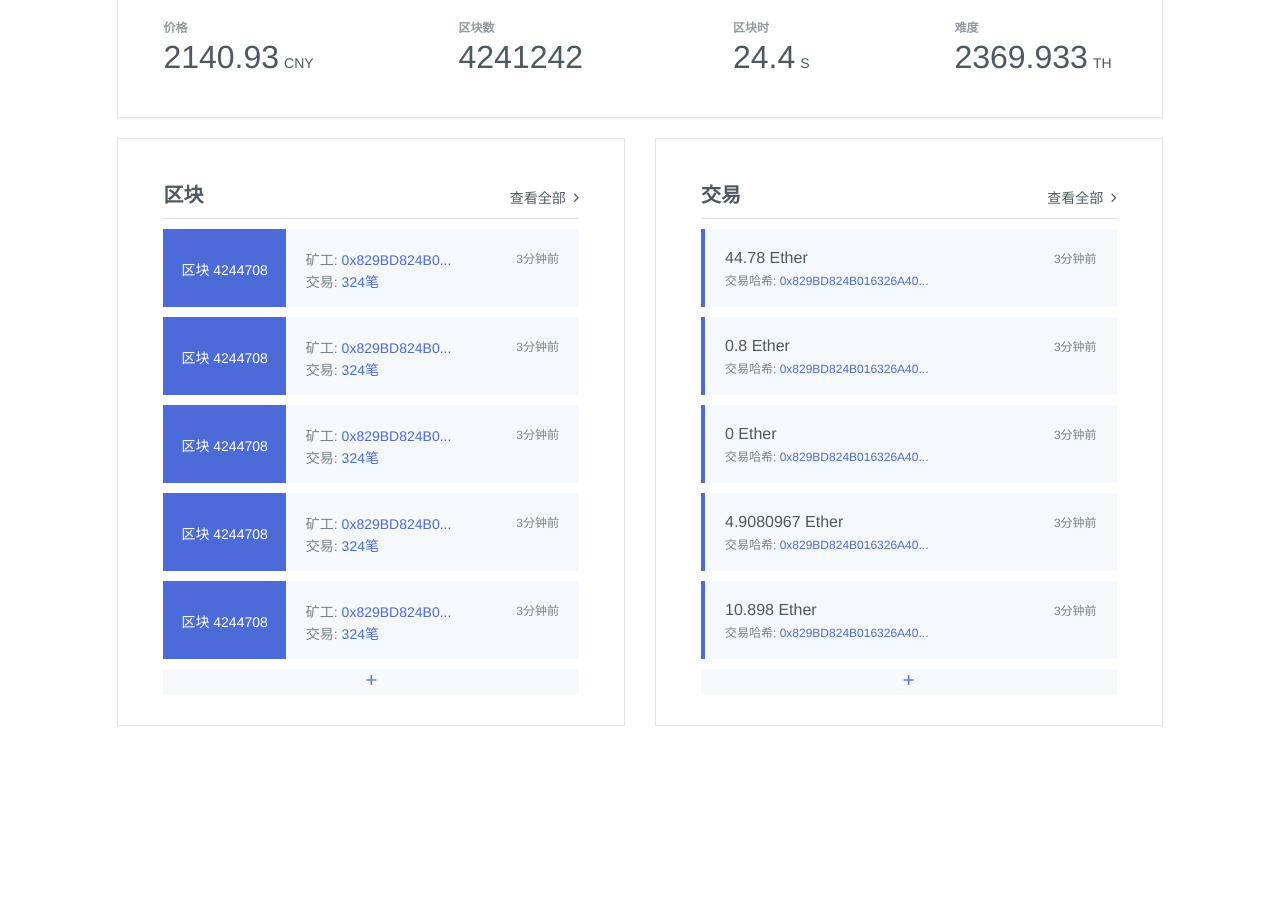
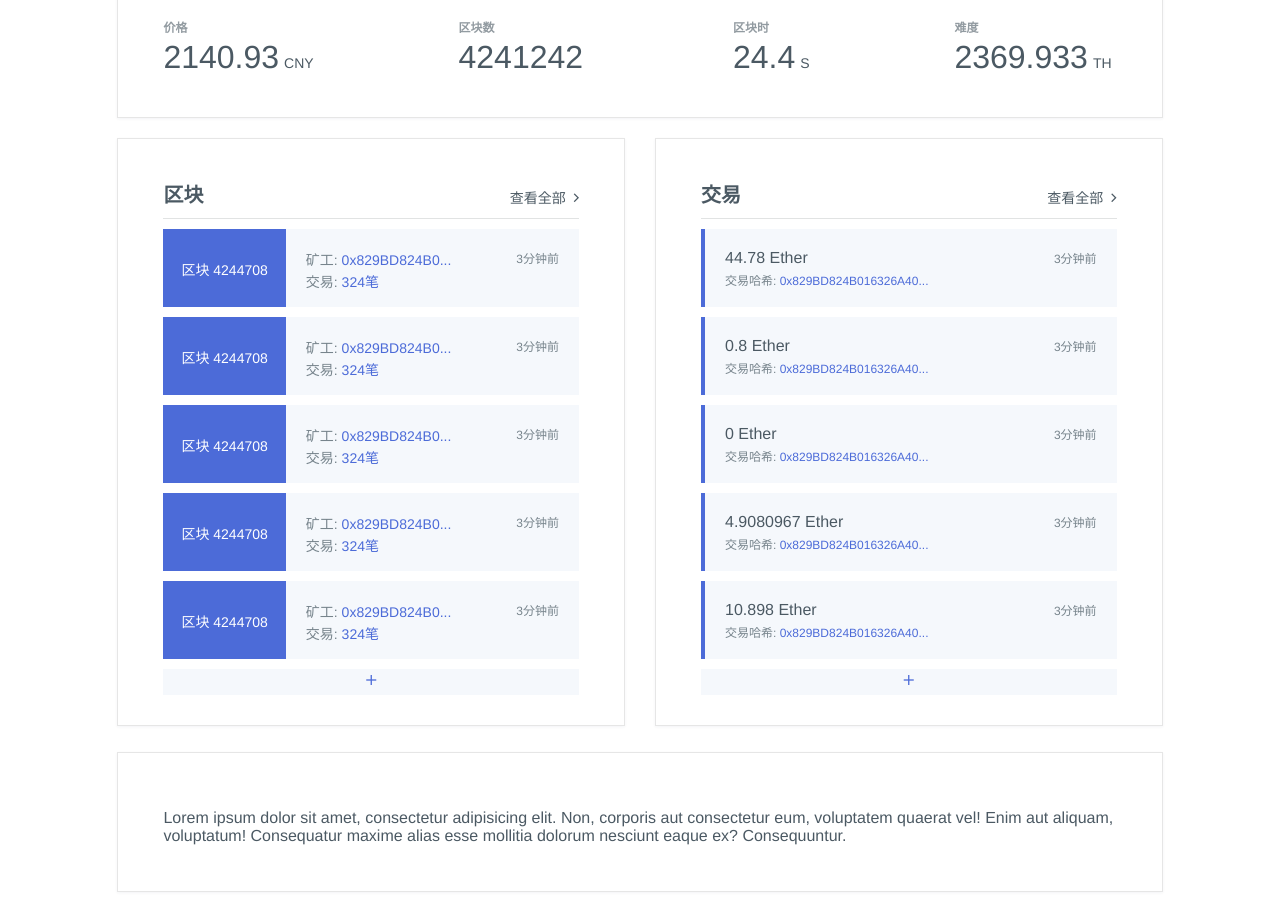
Before and after one commit to liucsny/Eth_vue, a Vue app in the folder etherchain/: page /#/ in a window 1280 px wide. Shown: the part 200-1102 px from the top of the page. Before the commit the page ends 926 px from the top, so only its background shows below. Built offline with nearby package versions, Linux system fonts and the light colour scheme.

Commit message:
add cardCarousel

```diff
--- a/etherchain/package.json
+++ b/etherchain/package.json
@@ -38,7 +38,7 @@
     "ora": "^1.2.0",
     "rimraf": "^2.6.0",
     "sass-loader": "^6.0.6",
-    "semver": "^5.3.0",
+    "semver": "^5.4.1",
     "shelljs": "^0.7.6",
     "url-loader": "^0.5.8",
     "vue-loader": "^13.0.4",
--- a/etherchain/src/components/Home.vue
+++ b/etherchain/src/components/Home.vue
@@ -54,12 +54,18 @@
         </div>
       </div>
     </div>
+    <app-cardCarousel></app-cardCarousel>
   </div>
 </template>
 
 <script>
+import cardCarousel from "./cardCarousel.vue"
+
 export default {
   name: 'hello',
+  components:{
+    "app-cardCarousel":cardCarousel,
+  },
   data:function(){
     return{
       ethereum:{
@@ -154,7 +160,7 @@ export default {
   box-shadow: 0 1px 3px 0 rgba(0,34,77,.05);
   border: 1px solid rgba(214,214,214,.6);
   padding: 40px 45px 30px 45px;
-  margin: 0 auto;
+  margin: 16px auto 10px auto;
   background-color: #fff;
 }
 .narrow{
@@ -167,7 +173,7 @@ export default {
   border: 1px solid rgba(214,214,214,.6);
   padding: 40px 45px 30px 45px;
   width: 100%;
-  margin: 20px auto 0 auto;
+  margin: 10px auto;
 }
 
 
@@ -315,7 +321,7 @@ hr{
 }
 
 .morePlus:hover{
-  background-color: #4c6bd8;
+  background-color: #1038ff;
 }
 
 .morePlus:hover .ion-android-add{
--- a/etherchain/src/components/Navbar.vue
+++ b/etherchain/src/components/Navbar.vue
@@ -38,7 +38,7 @@
 			</div>
 			<div class="searchContainer">
 				<i class="ion-ios-search-strong"></i>
-		    	<input type="search" placeholder="搜索以太坊地址、交易、区块、代币">
+		    	<input type="text" placeholder="搜索以太坊地址、交易、区块、代币">
 	    	</div>
 		</div>
 	</nav>
@@ -147,7 +147,7 @@ nav{
 	padding-right: 1.3%;
 }
 
-input[type="search"]{
+input[type="text"]{
   display: block;
   outline:none;
   width: 97%;
@@ -167,25 +167,25 @@ input[type="search"]{
 	transition: .1s;
 }
 
-input[type="search"]::-webkit-input-placeholder { /* WebKit, Blink, Edge */
+input[type="text"]::-webkit-input-placeholder { /* WebKit, Blink, Edge */
     color:    #d1d1d1;
 }
-input[type="search"]::-moz-placeholder { /* Mozilla Firefox 4 to 18 */
+input[type="text"]::-moz-placeholder { /* Mozilla Firefox 4 to 18 */
    color:    #d1d1d1;
    opacity:  1;
 }
-input[type="search"]::-moz-placeholder { /* Mozilla Firefox 19+ */
+input[type="text"]::-moz-placeholder { /* Mozilla Firefox 19+ */
    color:    #d1d1d1;
    opacity:  1;
 }
-input[type="search"]::-ms-input-placeholder { /* Internet Explorer 10-11 */
+input[type="text"]::-ms-input-placeholder { /* Internet Explorer 10-11 */
    color:    #d1d1d1;
 }
-input[type="search"]::-ms-input-placeholder { /* Microsoft Edge */
+input[type="text"]::-ms-input-placeholder { /* Microsoft Edge */
    color:    #d1d1d1;
 }
 
-input[type="search"]:focus{
+input[type="text"]:focus{
 	  border-bottom: solid #4c6bd8 1.5px;
 }
 </style>
--- /dev/null
+++ b/etherchain/src/components/cardCarousel.vue
@@ -0,0 +1,19 @@
+<template>
+	<div class="mainCard">
+		<p>Lorem ipsum dolor sit amet, consectetur adipisicing elit. Non, corporis aut consectetur eum, voluptatem quaerat vel! Enim aut aliquam, voluptatum! Consequatur maxime alias esse mollitia dolorum nesciunt eaque ex? Consequuntur.</p>
+	</div>
+</template>
+
+<script>
+
+</script>
+
+<style scoped>
+.mainCard{
+	box-shadow: 0 1px 3px 0 rgba(0,34,77,.05);
+	border: 1px solid rgba(214,214,214,.6);
+	padding: 40px 45px 30px 45px;
+	margin: 10px auto;
+	background-color: #fff;
+}
+</style>
```
Also changed, not shown: 1 other file (tests, documents, lock files or other folders).
